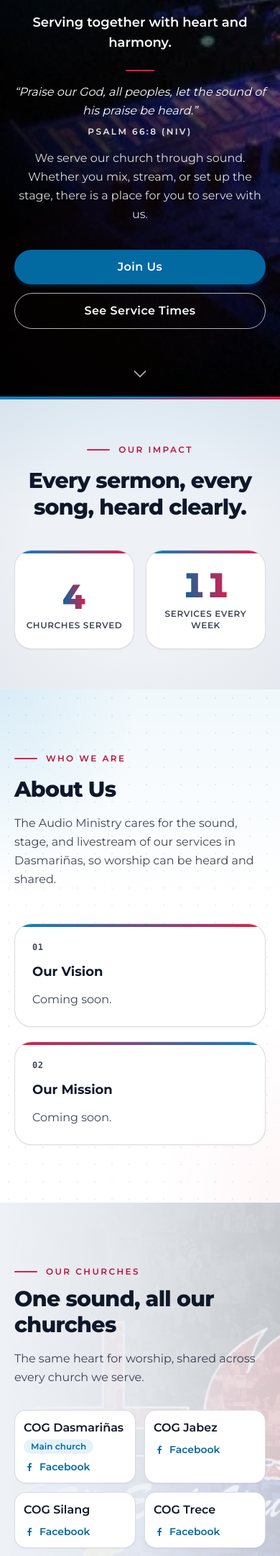
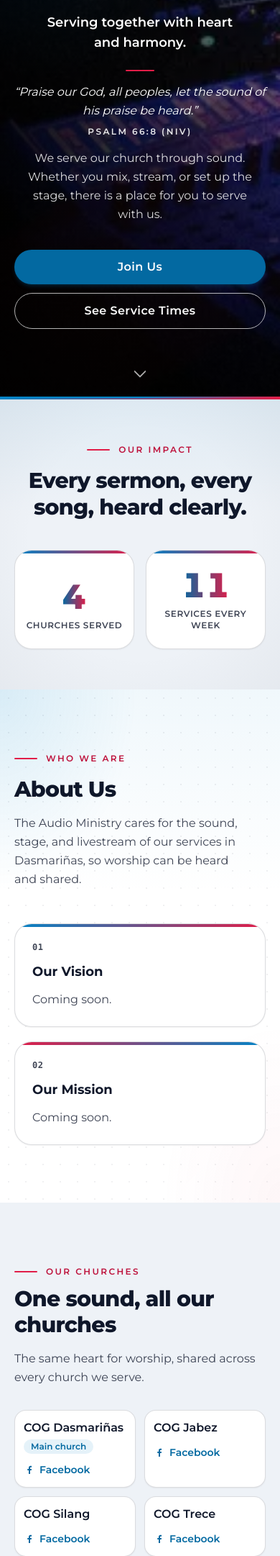
Before and after one commit to Loucho09/cog-audio-ministry, a Laravel app: page / in a window 390 px wide. Shown: the part 377-2539 px from the top of the page at 72% size. Run offline with Laravel 12, Linux system fonts and the light colour scheme; data comes from the database, SQL or seed files in the repository; style sheets or scripts are compiled from the project's sources; parts of the project's set-up code (start-up, migrations or seed data) failed here and were passed over; some libraries are stand-ins or nearby versions; some web fonts are replaced.

Commit message:
fix(home): mobile polish from the homepage audit
- Tap targets: church Facebook links, Add to calendar, directions and the
  Join-the-team link are now 44px tall.
- Paragraphs, quotes and list items use text-wrap: pretty (no one-word last lines).
- Light mode drops the upscaled church-logo watermark behind Our Churches;
  dark mode keeps its photo band.
- Hero pill fits one line at 320-360px; Sunday time chips line up in an
  equal-width grid.

Co-Authored-By: Claude Opus 5.5 <noreply@anthropic.com>

```diff
--- a/resources/css/app.css
+++ b/resources/css/app.css
@@ -29,6 +29,16 @@
     --color-accent: 244 63 94; /* #F43F5E */
     --color-accent-text: 251 113 133; /* #FB7185 */
     color-scheme: dark;
+}
+
+/* No one-word last lines on paragraphs and quotes (browsers without support just ignore it). */
+@layer base {
+    p,
+    blockquote,
+    figcaption,
+    li {
+        text-wrap: pretty;
+    }
 }
 
 /* Big screens: grow the root size a little so the whole layout (rem-based spacing, type, max-w-7xl)
--- a/resources/views/components/home/churches.blade.php
+++ b/resources/views/components/home/churches.blade.php
@@ -1,11 +1,12 @@
 {{-- Our churches: one team serving every COG church. Names only; addresses and times are TODO.
-     Light mode: soft watermark of the church logo behind dark text. Dark mode: the logo as a dark photo band.
+     Light mode: plain background (the upscaled logo read as a blurry shape behind the cards; removed 2026-11-25).
+     Dark mode: the logo as a dark photo band. The hidden light-mode image is lazy, so it is not downloaded.
      Text uses theme tokens, so it stays readable in both. --}}
 @props(['churches' => collect()])
 
 <section id="churches" data-reveal aria-labelledby="churches-title" class="relative isolate overflow-hidden bg-background py-20 sm:py-24 lg:py-32">
     {{-- Church logo as a full-bleed background. The role="img" wrapper carries the accessible name; the image itself is decorative. --}}
-    <div role="img" aria-label="Church of God logo: We Exalt You Jesus" class="absolute inset-0 -z-10">
+    <div role="img" aria-label="Church of God logo: We Exalt You Jesus" class="absolute inset-0 -z-10 hidden dark:block">
         {{-- Opacity sits on the wrapper so the img's own fade-in opacity is not overridden. --}}
         <x-skeleton-image
             src="{{ asset('images/cog-church-logo.png') }}"
@@ -13,12 +14,10 @@
             aria-hidden="true"
             width="960"
             height="960"
-            class="h-full w-full opacity-40 dark:opacity-100"
+            class="h-full w-full"
             img-class="object-center"
         />
     </div>
-    {{-- Light mode: a background-coloured veil keeps the logo a faint watermark. --}}
-    <div aria-hidden="true" class="absolute inset-0 -z-10 bg-gradient-to-r from-background via-background/85 to-background/55 dark:hidden"></div>
     {{-- Dark mode: the original dark photo treatment. --}}
     <div aria-hidden="true" class="absolute inset-0 -z-10 hidden bg-gradient-to-r from-black/90 via-black/75 to-black/60 dark:block"></div>
     <div aria-hidden="true" class="absolute inset-0 -z-10 hidden bg-gradient-to-t from-black/70 via-transparent to-black/40 dark:block"></div>
@@ -32,7 +31,7 @@
 
                 <ul class="mt-8 grid grid-cols-2 gap-3 [&>li:last-child:nth-child(odd)]:col-span-2">
                     @foreach ($churches as $church)
-                        <li class="flex flex-col gap-2 rounded-2xl border border-text/15 bg-surface px-3 py-3 shadow-sm sm:px-4 dark:border-white/15 dark:bg-black/55 dark:shadow-none dark:backdrop-blur-sm">
+                        <li class="flex flex-col rounded-2xl border border-text/15 bg-surface px-3 pb-0.5 pt-3 shadow-sm sm:px-4 dark:border-white/15 dark:bg-black/55 dark:shadow-none dark:backdrop-blur-sm">
                             <div class="flex flex-wrap items-center justify-between gap-x-3 gap-y-1">
                                 <span class="min-w-0 break-words font-semibold text-text">{{ $church->name }}</span>
                                 @if ($church->is_main)
@@ -45,7 +44,7 @@
                                     target="_blank"
                                     rel="noopener noreferrer"
                                     aria-label="{{ $church->name }} on Facebook (opens in a new tab)"
-                                    class="inline-flex w-fit items-center gap-1.5 text-sm font-semibold text-primary-dark underline-offset-4 hover:underline focus-visible:outline focus-visible:outline-2 focus-visible:outline-offset-2 focus-visible:outline-primary-dark dark:text-white dark:focus-visible:outline-white"
+                                    class="inline-flex min-h-11 w-fit items-center gap-1.5 text-sm font-semibold text-primary-dark underline-offset-4 hover:underline focus-visible:outline focus-visible:outline-2 focus-visible:outline-offset-2 focus-visible:outline-primary-dark dark:text-white dark:focus-visible:outline-white"
                                 >
                                     <svg class="h-4 w-4" viewBox="0 0 24 24" fill="currentColor" aria-hidden="true">
                                         <path d="M13.5 21v-7.5h2.6l.4-3h-3V8.6c0-.9.3-1.5 1.5-1.5h1.6V4.4c-.3 0-1.2-.1-2.3-.1-2.3 0-3.8 1.4-3.8 3.9v2.3H7.9v3h2.6V21h3z" />
@@ -63,8 +62,8 @@
                 <p class="mt-3 text-base leading-relaxed text-text/80">
                     Before every service, the Audio team does a sound check, balances the mix, and makes sure the microphones and speakers are ready. During worship, we keep watch so every sermon and every song is heard clearly, by everyone in the room.
                 </p>
-                <p class="mt-5 text-center">
-                    <a href="#join" class="font-semibold text-primary-dark underline underline-offset-4 hover:text-primary focus-visible:outline focus-visible:outline-2 focus-visible:outline-offset-2 focus-visible:outline-primary-dark dark:text-white dark:hover:text-white/80 dark:focus-visible:outline-white">
+                <p class="mt-3 text-center">
+                    <a href="#join" class="inline-block py-2.5 font-semibold text-primary-dark underline underline-offset-4 hover:text-primary focus-visible:outline focus-visible:outline-2 focus-visible:outline-offset-2 focus-visible:outline-primary-dark dark:text-white dark:hover:text-white/80 dark:focus-visible:outline-white">
                         Want to serve with us? Join the team
                     </a>
                 </p>
--- a/resources/views/components/home/hero.blade.php
+++ b/resources/views/components/home/hero.blade.php
@@ -44,7 +44,7 @@
         <div class="motion-safe:animate-fade-up flex flex-col items-center text-center lg:items-start lg:text-left">
 
             {{-- Small pill above the title: EQ bars and the location line. --}}
-            <p class="inline-flex max-w-full items-center gap-3 rounded-full border border-white/20 bg-white/10 px-4 py-2 text-xs font-semibold uppercase tracking-[0.2em] text-white backdrop-blur-sm">
+            <p class="inline-flex max-w-full items-center gap-2 rounded-full border border-white/20 bg-white/10 px-3 py-2 text-xs font-semibold uppercase tracking-[0.1em] sm:gap-3 sm:px-4 sm:tracking-[0.2em] text-white backdrop-blur-sm">
                 <x-site.eq-bars />
                 <span class="min-w-0 break-words">Church of God &middot; {{ config('ministry.subheader') }}</span>
             </p>
--- a/resources/views/components/home/partials/service-day.blade.php
+++ b/resources/views/components/home/partials/service-day.blade.php
@@ -23,10 +23,10 @@
         @foreach ($groups as $name => $items)
             <div>
                 <p class="text-sm font-semibold text-text">{{ $name }}</p>
-                <ul class="mt-1.5 flex flex-wrap gap-1.5">
+                <ul class="mt-1.5 grid grid-cols-[repeat(auto-fill,minmax(4.75rem,1fr))] gap-1.5">
                     @foreach ($items as $item)
                         <li>
-                            <time datetime="{{ $item['starts_at']->format('c') }}" class="inline-flex whitespace-nowrap rounded-full border border-text/15 bg-surface px-2.5 py-0.5 text-xs text-text">{{ $item['starts_at']->format('g:i A') }}</time>
+                            <time datetime="{{ $item['starts_at']->format('c') }}" class="flex justify-center whitespace-nowrap rounded-full border border-text/15 bg-surface px-2.5 py-0.5 text-xs text-text">{{ $item['starts_at']->format('g:i A') }}</time>
                         </li>
                     @endforeach
                 </ul>
--- a/resources/views/components/home/partials/service-spotlight.blade.php
+++ b/resources/views/components/home/partials/service-spotlight.blade.php
@@ -29,10 +29,10 @@
             <time datetime="{{ $next['starts_at']->format('c') }}">{{ $next['starts_at']->format('g:i A') }}</time>
         </p>
         <p class="mt-1 text-base font-semibold text-text">{{ $next['service']->name }}</p>
-        <div class="mt-3 flex flex-wrap items-center gap-x-5 gap-y-2">
-            <a href="{{ route('services.calendar', $next['service']) }}" class="inline-block text-sm font-semibold text-primary-dark underline underline-offset-4 hover:no-underline focus:outline-none focus-visible:ring-2 focus-visible:ring-primary">Add to calendar<span class="sr-only">: {{ $next['service']->name }} {{ $next['starts_at']->format('g:i A') }}</span></a>
+        <div class="mt-1 flex flex-wrap items-center gap-x-5">
+            <a href="{{ route('services.calendar', $next['service']) }}" class="inline-flex min-h-11 items-center text-sm font-semibold text-primary-dark underline underline-offset-4 hover:no-underline focus:outline-none focus-visible:ring-2 focus-visible:ring-primary">Add to calendar<span class="sr-only">: {{ $next['service']->name }} {{ $next['starts_at']->format('g:i A') }}</span></a>
             @if ($directionsUrl)
-                <a href="{{ $directionsUrl }}" target="_blank" rel="noopener noreferrer" class="inline-flex items-center gap-1.5 text-sm font-semibold text-primary-dark underline underline-offset-4 hover:no-underline focus:outline-none focus-visible:ring-2 focus-visible:ring-primary">
+                <a href="{{ $directionsUrl }}" target="_blank" rel="noopener noreferrer" class="inline-flex min-h-11 items-center gap-1.5 text-sm font-semibold text-primary-dark underline underline-offset-4 hover:no-underline focus:outline-none focus-visible:ring-2 focus-visible:ring-primary">
                     <svg class="h-4 w-4 shrink-0" fill="none" viewBox="0 0 24 24" stroke-width="1.5" stroke="currentColor" aria-hidden="true">
                         <path stroke-linecap="round" stroke-linejoin="round" d="M15 10.5a3 3 0 11-6 0 3 3 0 016 0z" />
                         <path stroke-linecap="round" stroke-linejoin="round" d="M19.5 10.5c0 7.142-7.5 11.25-7.5 11.25S4.5 17.642 4.5 10.5a7.5 7.5 0 1115 0z" />
```
